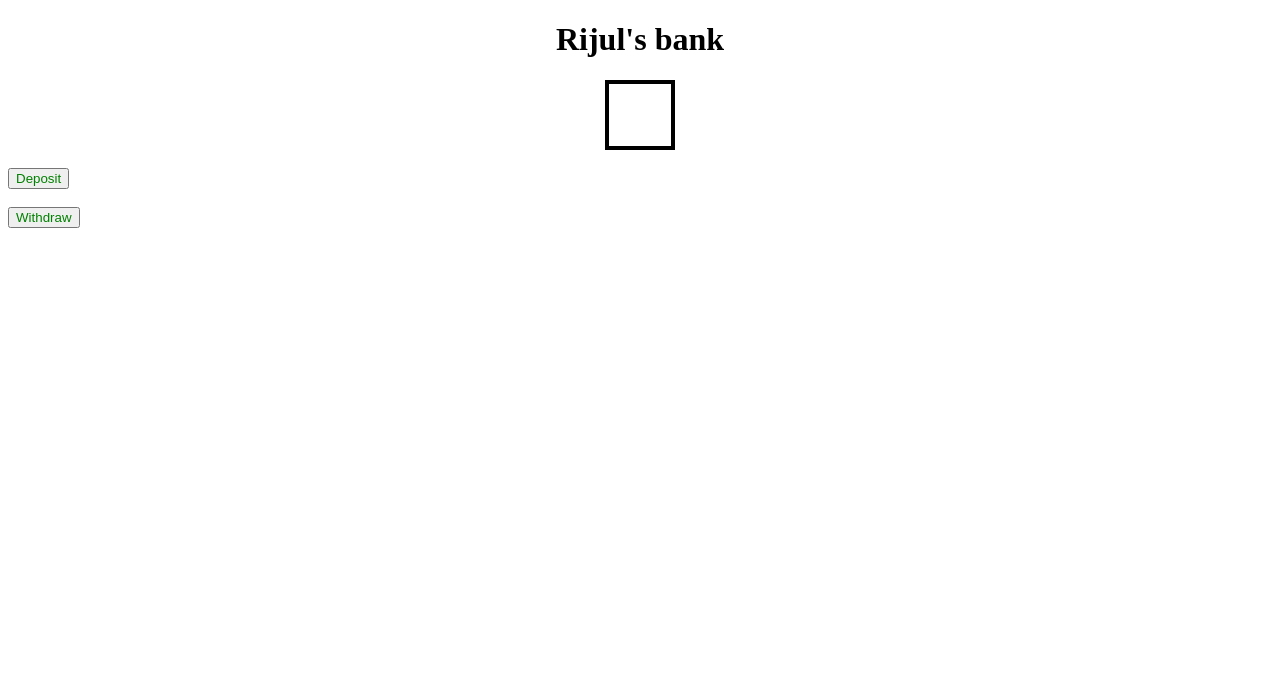
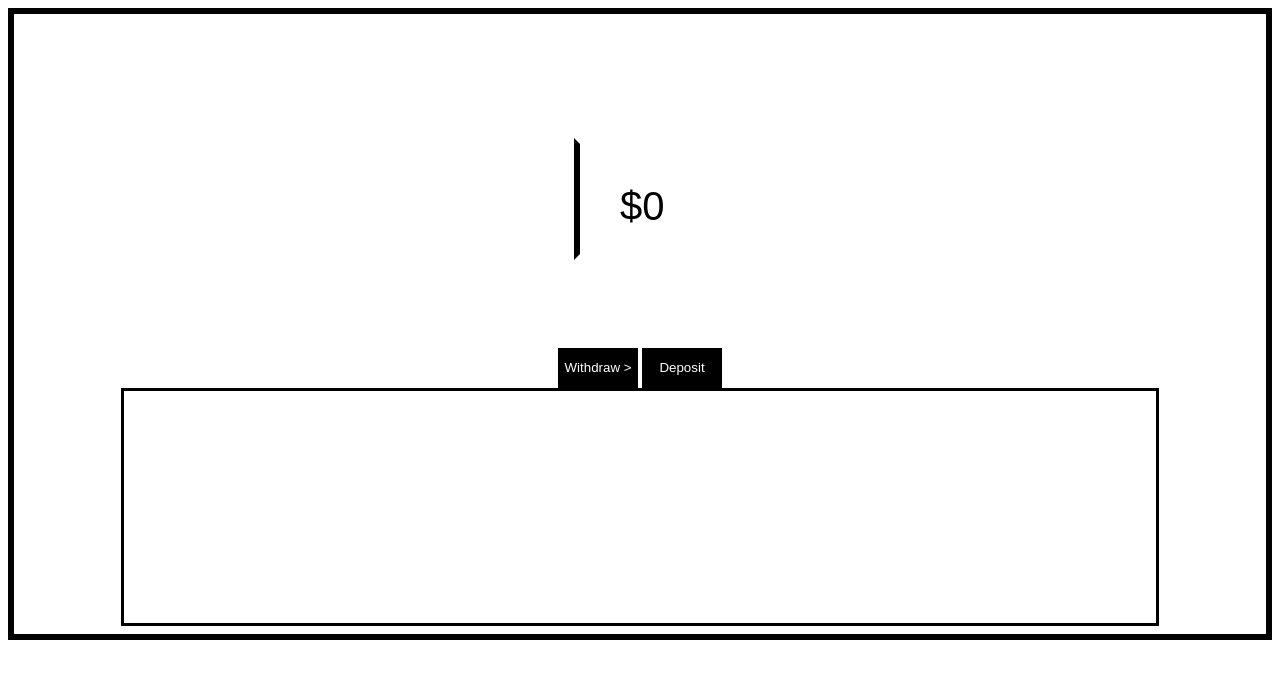
Before and after one commit to rijulahluwalia/bank-account, a plain HTML site: page index.html in a window 1280 px wide. Drawn offline with Linux system fonts and the light colour scheme.

Commit message:
cleaned up the page, and made logs for the deposit and withdrawl,

```diff
--- a/index.html
+++ b/index.html
@@ -8,33 +8,33 @@
   </head>
 
   <body>
+    <br /><br />
     <h1 style="text-align: center;">Rijul's bank</h1>
 
-    <p
-      style="
-        border: 4px;
-        border-style: solid;
-        padding: 1em;
-        width: 30px;
-        height: 30px;
-        resize: none;
-        max-width: 60px;
-        text-align: center;
-        margin: auto;
-        display: block;
-        font-family: Arial;
-      "
-      id="balance"
-    ></p>
+  </button>
+
+  <p id="showWhatsHappening"></p>
+  <div id="balanceDiv">
+    <p id="balance">$0</p>
+    <p id="showWhatsHappening2"></p>
     <br />
-    <button onclick="depositAmountToBalance('ello')" id="deposit">
-      Deposit
-    </button>
-    <br />
-    <br />
+    <br /><br><br>
+    <center>
     <button onclick="withdrawAmountFromBalance()" id="withdraw">
       Withdraw
-    </button>
-    <script src="main.js"></script>
+    >  </button> <button onclick="depositAmountToBalance('ello')" id="deposit">Deposit</button>
+    </div>
+  </center>
+
+
+  <div id="logs"style="  overflow-y: scroll;max-width:1000px; height:200px;">
+
+
+
+
+
+
+</div>
+  <script src="main.js"></script>
   </body>
 </html>
--- a/main.js
+++ b/main.js
@@ -8,6 +8,7 @@ function depositAmountToBalance() {
     if (amount > 0) {
       balance += amount;
       document.getElementById("balance").innerHTML = "$" + balance;
+      createLogs(amount, "deposit");
     } else {
       alert("You can't withdraw a negative balance!");
     }
@@ -29,6 +30,7 @@ function withdrawAmountFromBalance() {
       if (amount > 0) {
         balance -= amount;
         document.getElementById("balance").innerHTML = "$" + balance;
+        createLogs(amount, "withdraw");
       } else {
         alert("You can't withdraw a negative balance!");
       }
@@ -37,3 +39,8 @@ function withdrawAmountFromBalance() {
     alert("Please enter only numbers.");
   }
 }
+function createLogs(amount, side) {
+  document.getElementById("logs").append(side + ": $" + amount);
+  console.log(side);
+  document.getElementById("logs").innerHTML += "<br>";
+}
--- a/style.css
+++ b/style.css
@@ -1,6 +1,54 @@
 button {
-  text-align: right;
+  background-color: black;
+  text-align: center;
+  color: white;
+  border: none;
+  width: 80px;
+  height: 40px;
+  margin: 0;
+  opacity: 1;
+  transition: 0.7s;
+  display: inline-block;
+  text-decoration: none;
+  cursor: pointer;
+}
+.button.hover {
+  box-shadow: 0 12px 16px 0 rgba(0, 0, 0, 0.24),
+    0 17px 50px 0 rgba(0, 0, 0, 0.19);
+}
+#balance {
+  border: 6px;
+  border-style: solid;
+  padding: 1em;
+  width: 40px;
+  height: 30px;
+  resize: none;
+  max-width: 1000px;
+  text-align: center;
   margin: auto;
-  display: inline;
-  color: green;
+  display: block;
+  font-family: Arial;
+  border-left-color: black;
+  border-top-color: white;
+  border-bottom-color: white;
+  border-right-color: white;
+  color: black;
+  font-size: 40px;
 }
+
+body {
+  border: 6px;
+  padding: 0.5em;
+  border-style: solid;
+}
+h1 {
+  color: white;
+}
+#logs {
+  border: 3px;
+  padding: 1em;
+  border-style: solid;
+  margin-top: 60px;
+  margin: auto;
+  display: block;
+}
```
